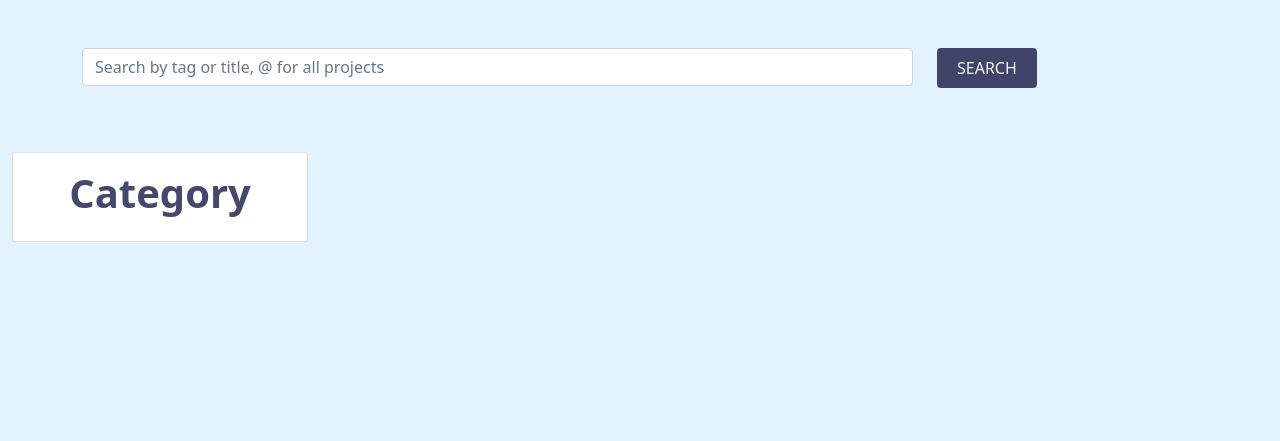
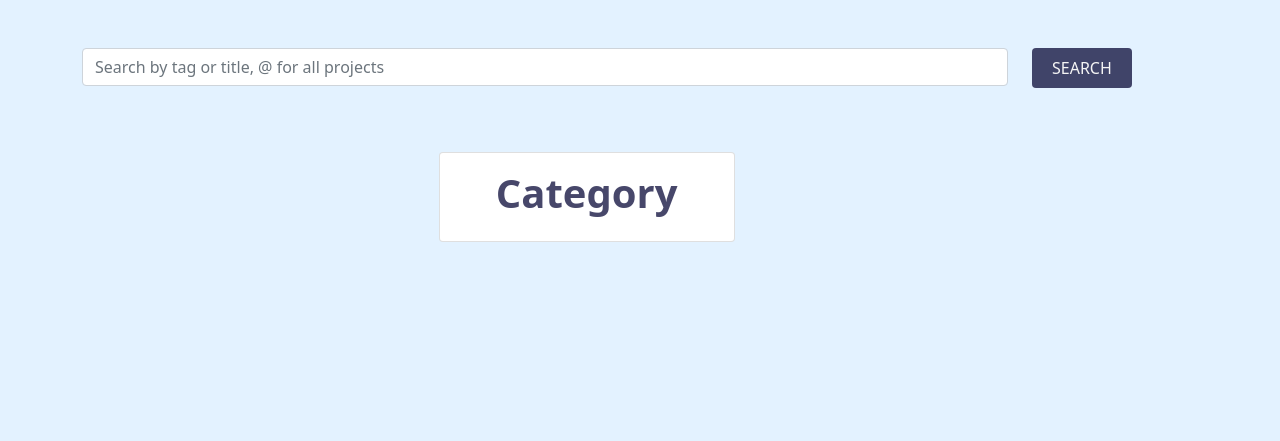
Before and after one commit to abobakryousre/Crowd-Funding, a Django app: page / in a window 1280 px wide. Shown: the part 58-499 px from the top of the page. Run offline with Django 3.2, Linux system fonts and the light colour scheme; the visitor is signed in with stand-in values (Sample User, id 1); data that the repository does not hold is empty.

Commit message:
feat(feature-style-home-page):styling-highest-rated-projects

```diff
--- a/crowd_funding/users/templates/users/index.html
+++ b/crowd_funding/users/templates/users/index.html
@@ -8,9 +8,9 @@
         }
 
     </style>
-    <div class="row">
+    <div class="row justify-content-center">
         {% if selected_projects %}
-            <div class="col-md-12">
+            <div class="col-md-10">
                 <div class="mb-3">
                     <div
                             id="carouselExampleCaptions2"
@@ -79,7 +79,7 @@
     <div class="container d-flex flex-column mt-5 mb-3">
         <div class="">
             <div class="row justify-content-center">
-                <div class="col-md-9">
+                <div class="col-md-10 ">
                     <input
                             id="searchbar"
                             class="form-control me-2"
@@ -88,7 +88,7 @@
                             aria-label="Search"
                     />
                 </div>
-                <div class="col-md-3">
+                <div class="col-md-2">
                     <button class="btn btn-primary mt-0" onclick="submitQuery()">
                         Search
                     </button>
@@ -101,7 +101,7 @@
     {# search result end #}
 
 
-    <div class="row">
+    <div class="row justify-content-center">
         {# Categories start #}
         <div class="col-md-3">
             <ul class="list-group mt-5">
```
